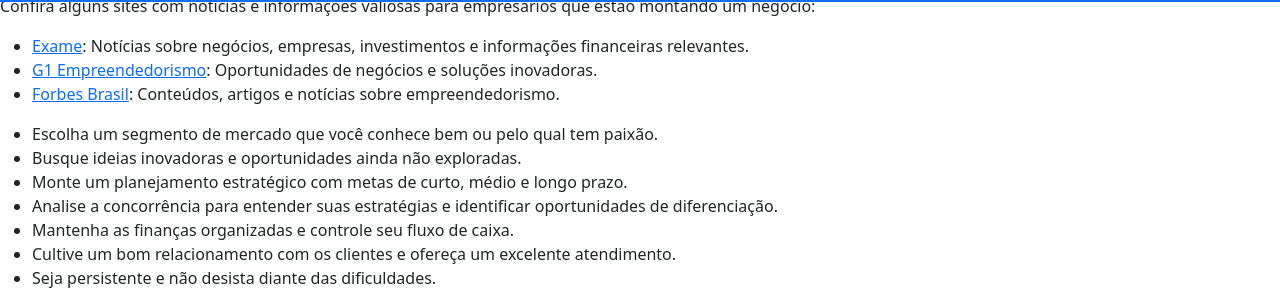
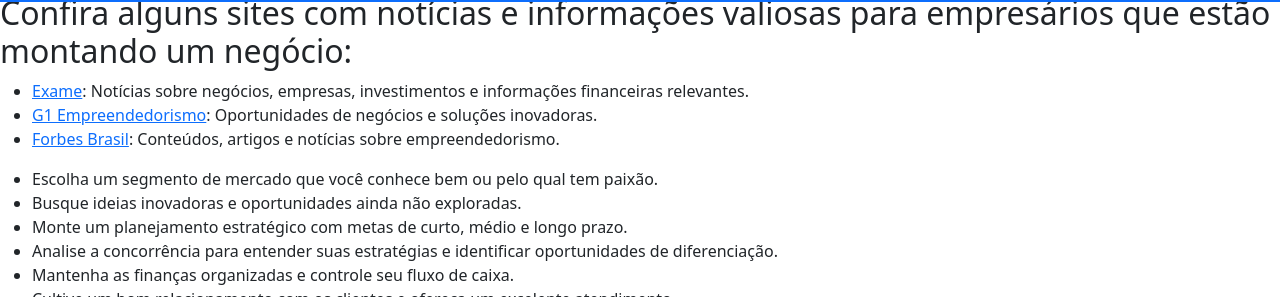
Before and after one commit to Db3center/Db3site, a plain HTML site: page templates/empreendendores.html in a window 1280 px wide. Shown: the part 62-359 px from the top of the page. Drawn offline with nearby package versions, Linux system fonts and the light colour scheme.

Commit message:
Update empreendendores.html

```diff
--- a/templates/empreendendores.html
+++ b/templates/empreendendores.html
@@ -44,7 +44,7 @@
     </nav>
 <body>
 
-        <p>Confira alguns sites com notícias e informações valiosas para empresários que estão montando um negócio:</p>
+        <h2>Confira alguns sites com notícias e informações valiosas para empresários que estão montando um negócio:</h2>
         <ul>
         <li><a href="https://exame.com/negocios/" target="_blank">Exame</a>: Notícias sobre negócios, empresas, investimentos e informações financeiras relevantes.</li>
         <li><a href="https://g1.globo.com/empreendedorismo/" target="_blank">G1 Empreendedorismo</a>: Oportunidades de negócios e soluções inovadoras.</li>
```
